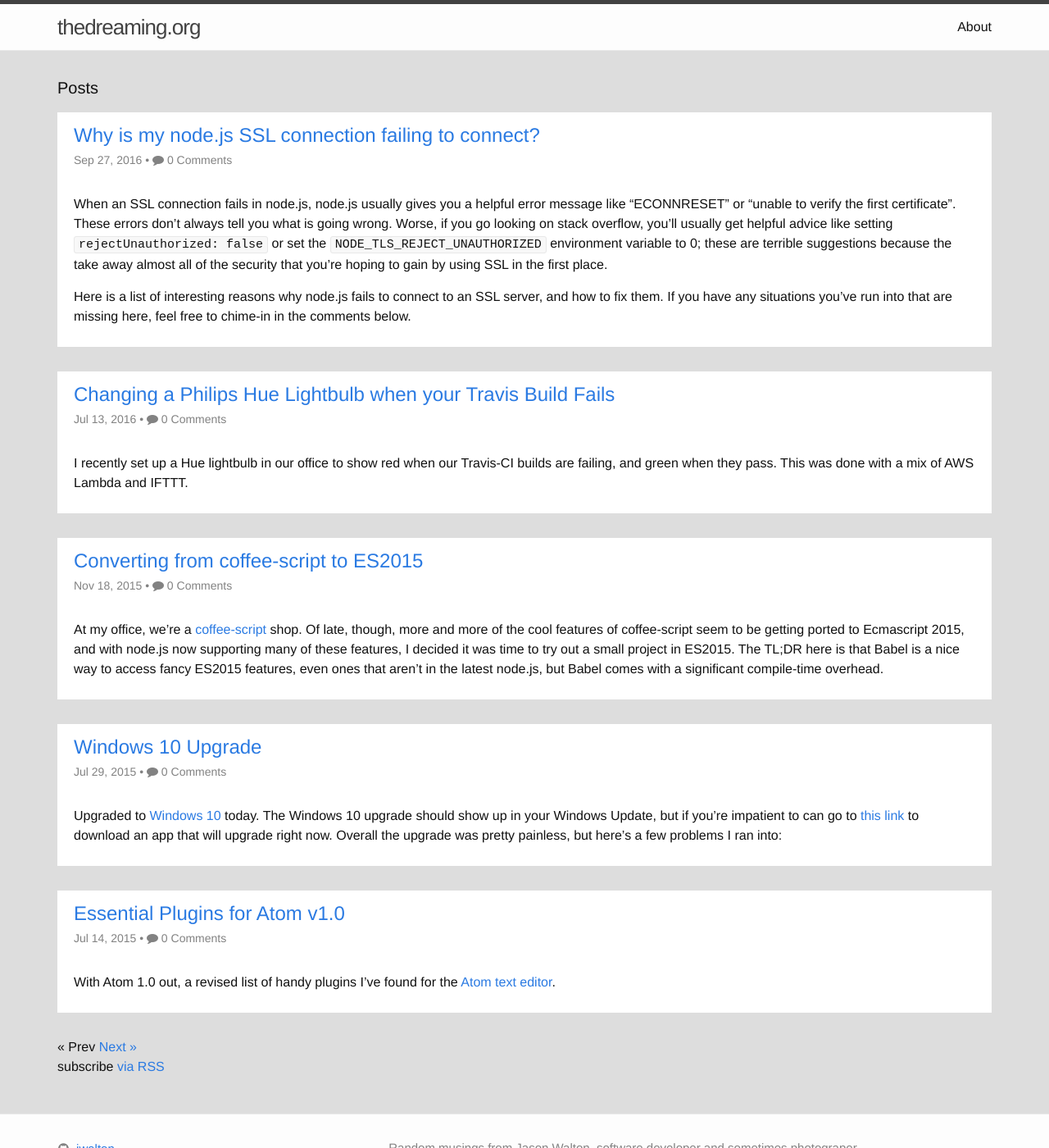
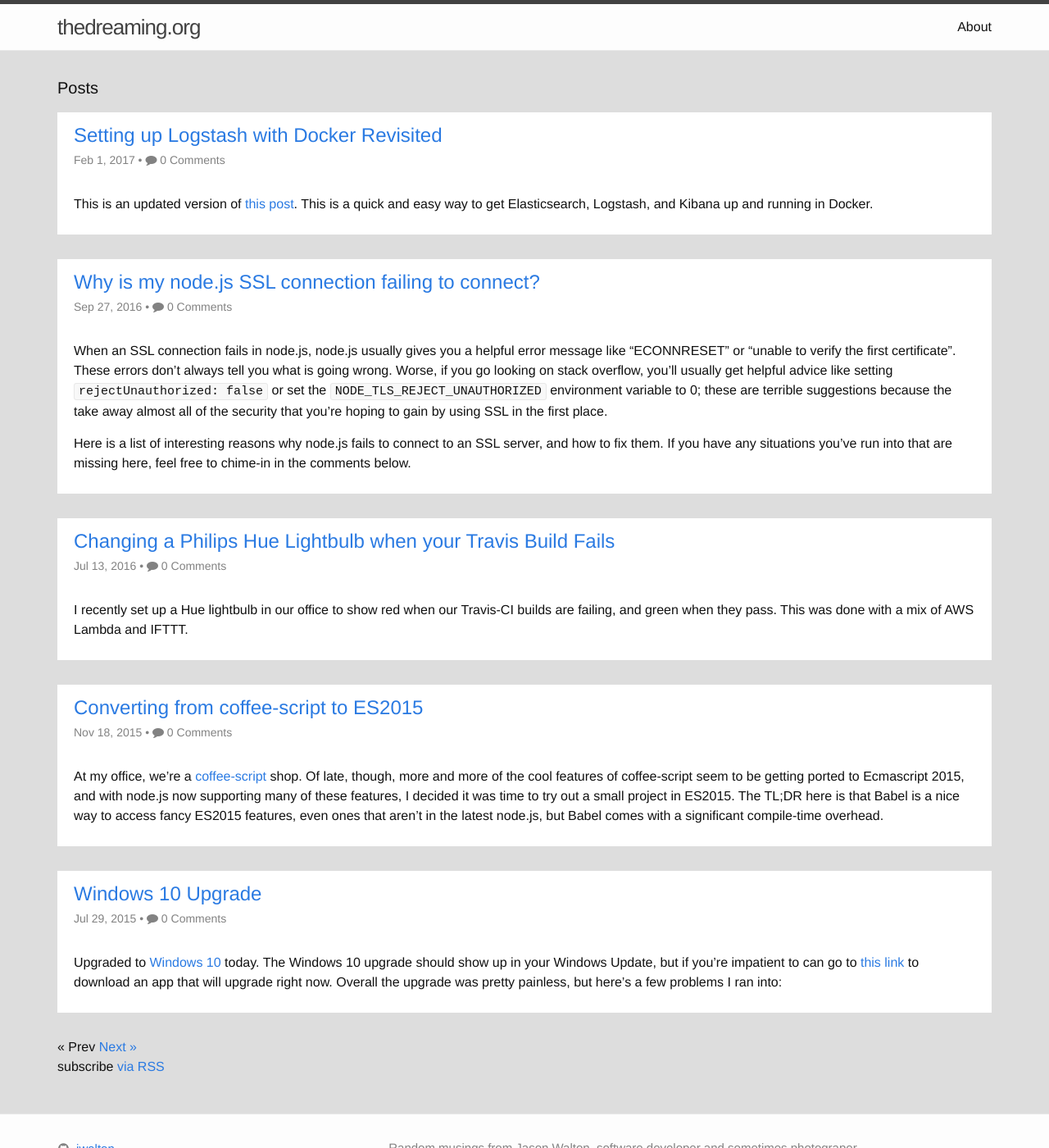
Before and after one commit to jwalton/thedreaming.org, a Jekyll site: the page built from index.html, in a window 1280 px wide and 1400 px high. Shown: the whole window at 82% size. Built offline with Jekyll 4.4.1, drawn with Linux system fonts in a browser that asks for light colours; the list of posts is cut into pages by our own code; comment, search, counter and statistics services are not loaded; some of the changed lines change nothing that is shown.

Commit message:
Updated docker-logstash post.

```diff
--- a/_posts/2014-11-21-docker-logstash.md
+++ b/_posts/2014-11-21-docker-logstash.md
@@ -8,6 +8,9 @@ tags:
 ---
 Because this took me all day today, I wanted to share how to get [Logstash](http://logstash.net/)
 up and running under [Docker](https://www.docker.com/).
+
+There's an updated version of this post [here](/2017/02/01/docker-logstash-revisited/)
+
 <!--more-->
 
 ## ELK
--- /dev/null
+++ b/_posts/2017-02-01-docker-logstash-revisited.md
@@ -0,0 +1,44 @@
+---
+title: "Setting up Logstash with Docker Revisited"
+tags:
+- docker
+- logstash
+- elasticsearch
+- kibana
+---
+This is an updated version of [this post](/2014/11/21/docker-logstash/).  This is a quick and easy way to get
+Elasticsearch, Logstash, and Kibana up and running in Docker.
+<!--more-->
+
+## ELK
+
+Logstash is typically run with an [Elasticsearch](http://www.elasticsearch.org/) backend to store log files, and [Kibana](http://www.elasticsearch.org/overview/kibana/) as a front end for querying logs and building dashboards.
+These three are run together so often that together they are called the "ELK" stack.
+
+## Running in Docker
+
+The following will start a new Elasticsearch, Logstash, and Kibana server in a "docker network" named "elk":
+
+    mkdir -p ~/docker/logstash
+    cat > ~/docker/logstash/logstash.conf <<EOL
+    input {
+      tcp {
+        port => "9998"
+        codec => json
+      }
+    }
+    output {
+      elasticsearch {
+        hosts => "elasticsearch"
+      }
+    }
+    EOL
+    docker network create elk
+    docker run -it -d --net elk --name elasticsearch -p 9200:9200 -p 9300:9300 elasticsearch:latest
+    docker run -it -d --net elk --name logstash -p 9998:9998 -v ~/docker/logstash.conf:/config-dir logstash:latest -f /config-dir/logstash.conf
+    docker run -it -d --net elk --name kibana -e ELASTICSEARCH_URL=http://elasticsearch:9200 -p 5601:5601 kibana:latest
+
+The first bit creates a new logstash.conf file.  Obviously you can tweak this to suit your needs.  The four docker
+commands at the bottom create the network, and run all the bits of the ELK stack.  Since we're using a dedicated
+network, the various docker containers can find each other by name instead of doing any "--link"ing.  This is
+considerably less fragile.
```
